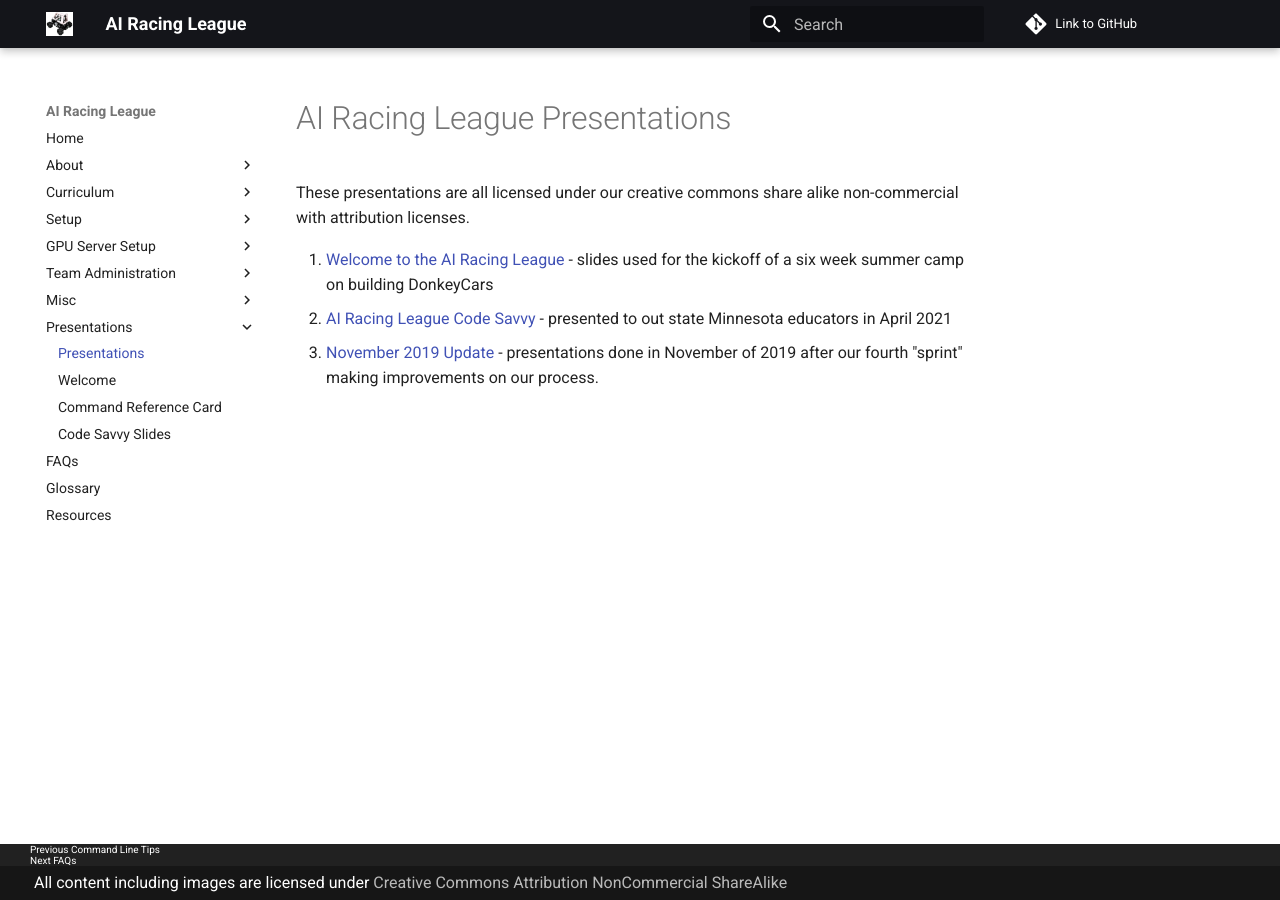
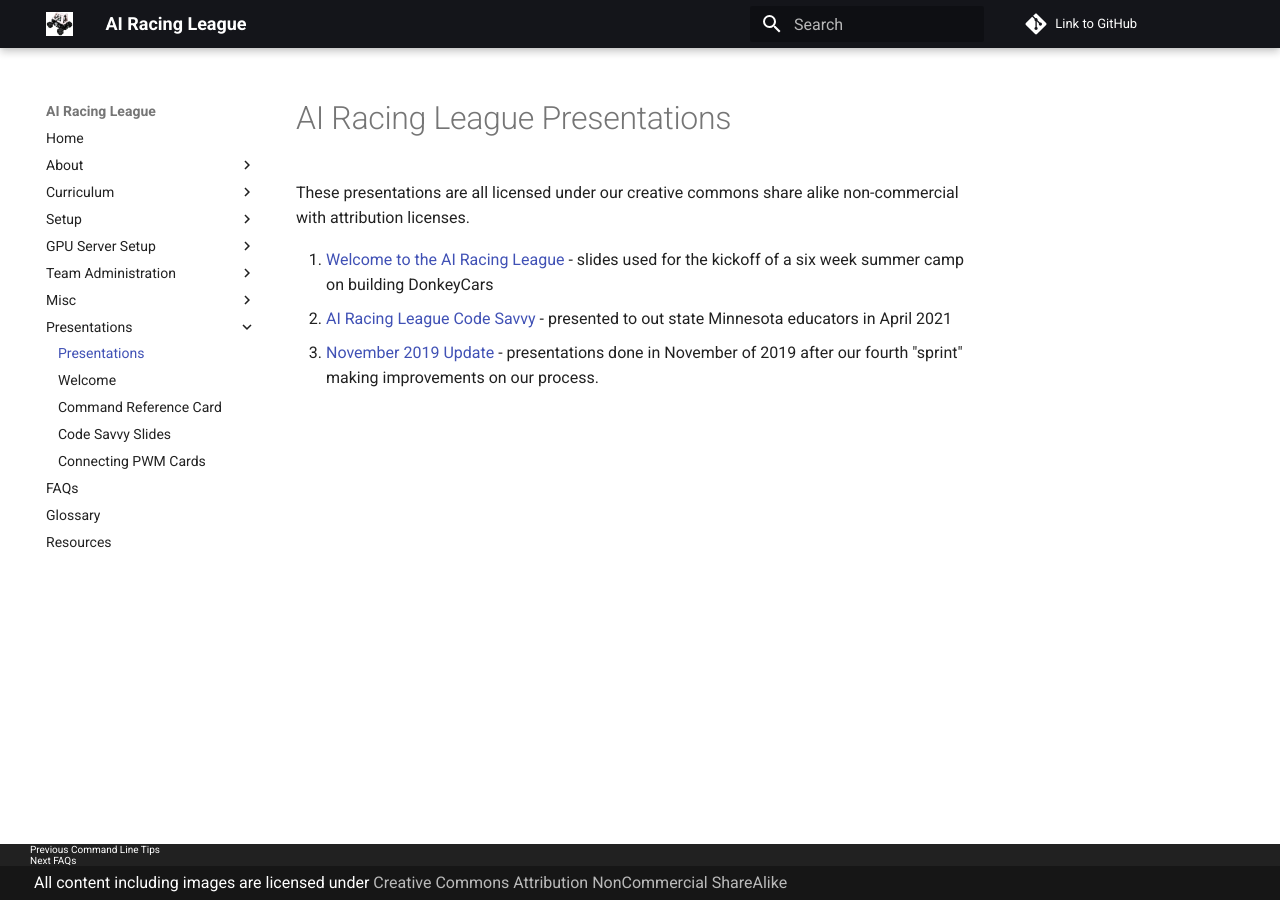
Before and after one commit to CoderDojoTC/ai-racing-league, an MkDocs documentation site: the page built from docs/presentations.md, in a window 1280 px wide. Built offline with MkDocs 1.6.1 and Material for MkDocs 9.7.7, drawn with Linux system fonts in a browser that asks for light colours; comment, search, counter and statistics services are not loaded.

Commit message:
updated content

```diff
--- a/mkdocs.yml
+++ b/mkdocs.yml
@@ -36,8 +36,9 @@
   - Presentations:
     - List of Presentations: presentations.md
     - Welcome: slides/Welcome-to-the-ARL.pptx
-    - Command Reference Card: Command-Reference-Card.md
+    - Command Reference Card: slides/Command-Reference-Card.md
     - Code Savvy Slides: AI-Racing-League-Code-Savvy.pptx
+    - Connecting PWM Cards: Connecting-PWM-Cards.pptx
   - FAQs: faqs.md
   - Glossary: glossary.md
   - Resources: resources.md
```
Also changed, not shown: site/404.html, site/about/index.html, site/business-plan-2020/index.html, site/contacts/index.html, site/curriculum/index.html, site/demo/index.html, site/faqs/index.html, site/glossary/index.html, site/hackathon/index.html, site/index.html, site/learning-strategy/index.html, site/media/index.html, site/presentations/index.html, site/resources/index.html, 3 more files, 1 other file.
